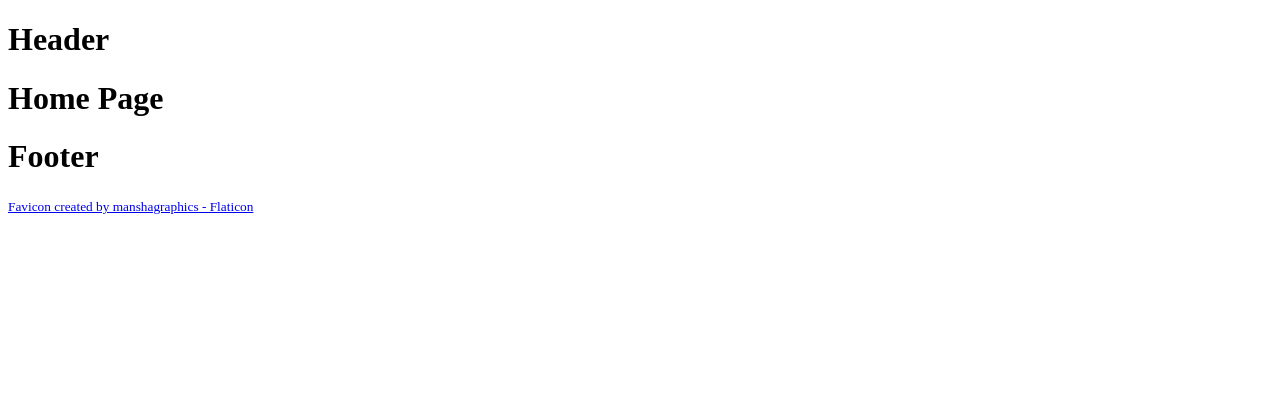
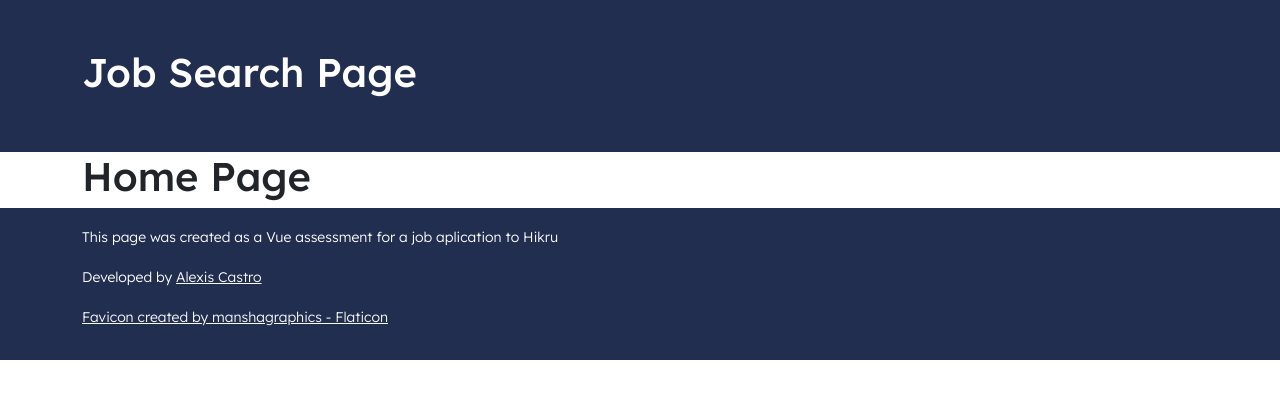
Before and after one commit to AlexisCastroB/vue-assessment, a Vue app: page / in a window 1280 px wide. Shown: the top 398 px of the page. Built offline with nearby package versions, Linux system fonts and the light colour scheme.

Commit message:
Added and styled header and footer

```diff
--- a/package.json
+++ b/package.json
@@ -9,7 +9,6 @@
   },
   "dependencies": {
     "bootstrap": "^5.3.3",
-    "bootstrap-vue": "^2.23.1",
     "core-js": "^3.8.3",
     "pinia": "^3.0.1",
     "vue": "^3.2.13",
@@ -22,7 +21,9 @@
     "@vue/cli-plugin-eslint": "~5.0.0",
     "@vue/cli-service": "~5.0.0",
     "eslint": "^7.32.0",
-    "eslint-plugin-vue": "^8.0.3"
+    "eslint-plugin-vue": "^8.0.3",
+    "sass": "^1.85.0",
+    "sass-loader": "^16.0.5"
   },
   "eslintConfig": {
     "root": true,
--- a/src/App.vue
+++ b/src/App.vue
@@ -5,6 +5,9 @@
 </template>
 
 <script setup>
+import './styles/main.scss'
+import "bootstrap/dist/css/bootstrap.min.css";
+import "bootstrap";
 import { RouterView } from 'vue-router';
 import Header from './components/Header.vue';
 import Footer from './components/Footer.vue';
--- a/src/components/Footer.vue
+++ b/src/components/Footer.vue
@@ -1,11 +1,35 @@
 <template>
-  <div class="footer container">
-    <h1>Footer</h1>
-    <small>
-      <a href="https://www.flaticon.com/free-icons/head-hunting" title="Favicon credit">
-        Favicon created by manshagraphics - Flaticon
-      </a>
-    </small>
+  <div class="footer">
+    <div class="container">
+      <div class="row">
+        <div class="col py-3">
+          <p>
+            <small>
+              This page was created as a Vue assessment for a job aplication to Hikru
+            </small>
+          </p>
+          <p>
+            <small>
+              Developed by
+              <a class="link-light"
+              href="https://www.linkedin.com/in/alexis-cb/"
+              target="_blank">
+                Alexis Castro
+              </a>
+            </small>
+          </p>
+          <p>
+            <small>
+              <a class="link-light"
+              href="https://www.flaticon.com/authors/manshagraphics"
+              target="_blank">
+                Favicon created by manshagraphics - Flaticon
+              </a>
+            </small>
+          </p>
+        </div>
+      </div>
+    </div>
   </div>
 </template>
 
--- a/src/components/Header.vue
+++ b/src/components/Header.vue
@@ -1,6 +1,12 @@
 <template>
-  <div class="header container">
-    <h1>Header</h1>
+  <div class="header">
+    <div class="container">
+      <div class="row">
+        <div class="col py-5">
+          <h1>Job Search Page</h1>
+        </div>
+      </div>
+    </div>
   </div>
 </template>
 
--- a/src/routes/router.js
+++ b/src/routes/router.js
@@ -6,17 +6,17 @@ import JobDetails from "@/views/JobDetails.vue";
 const routes = [
   {
     path: "/",
-    name: "Home",
+    name: "Job Search",
     component: HomePage,
   },
   {
     path: "/jobs",
-    name: "Jobs",
+    name: "Jobs Result",
     component: JobList,
   },
   {
     path: "/jobs/:id",
-    name: "JobDetails",
+    name: "Job Details",
     component: JobDetails,
   },
 ]
@@ -26,4 +26,9 @@ const router = createRouter({
   routes,
 })
 
+router.beforeEach((to, from, next) => {
+  document.title = to.name;
+  next();
+})
+
 export default router;
--- /dev/null
+++ b/src/styles/main.scss
@@ -0,0 +1,13 @@
+@import url('https://fonts.googleapis.com/css2?family=Lexend+Deca:wght@100..900&display=swap');
+
+$blue: #222e50;
+
+#app{
+  font-family: "Lexend Deca", sans-serif;
+  font-weight: 300;
+}
+
+.header, .footer{
+  background-color: $blue;
+  color: white;
+}
```
Also changed, not shown: 1 other file (tests, documents, lock files or other folders).
